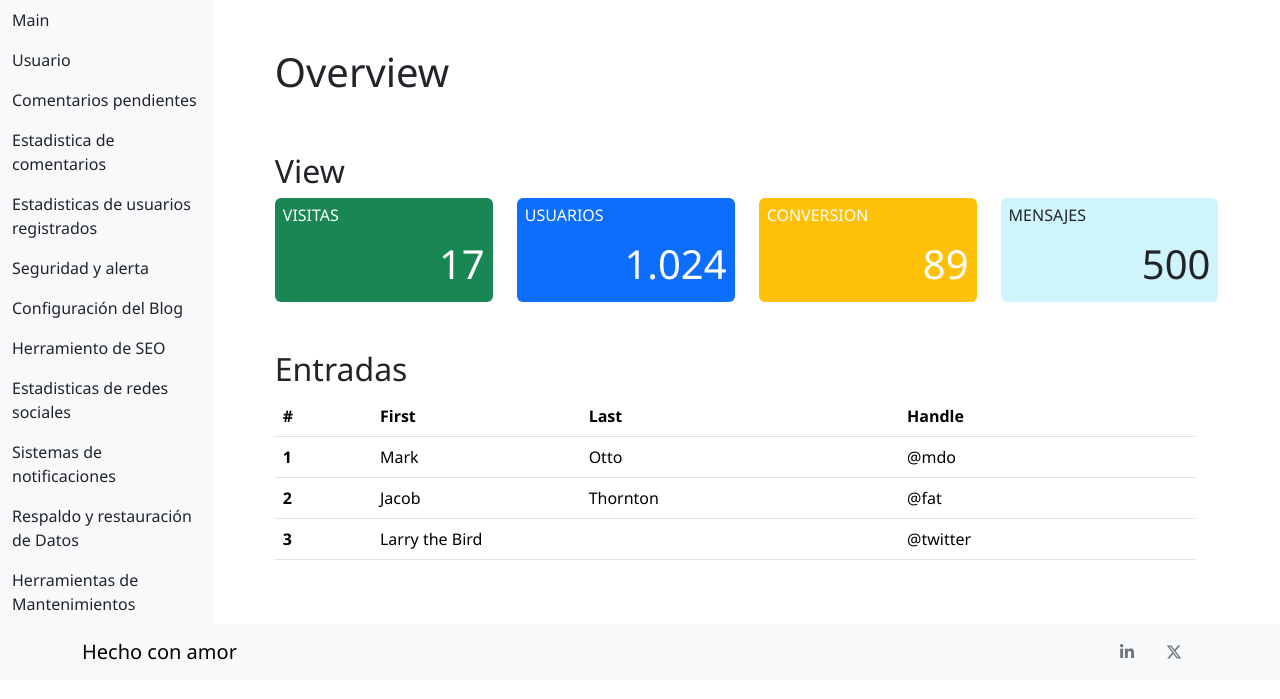
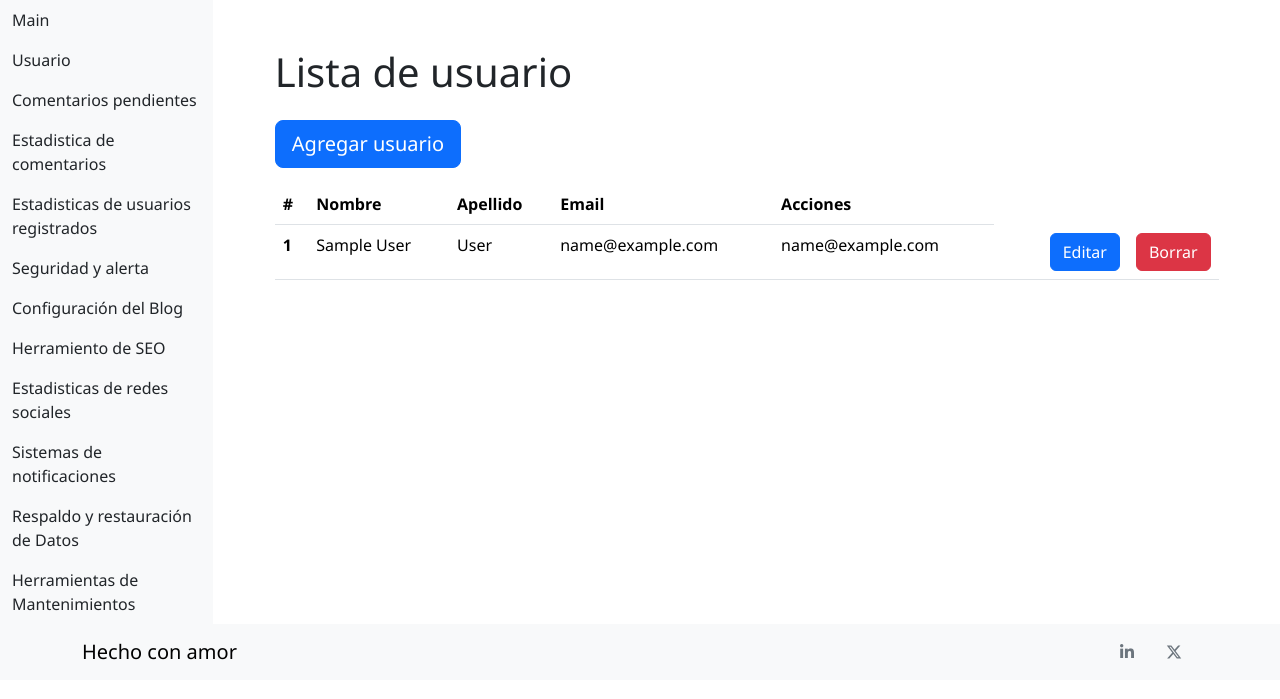
Before and after one commit to MATIASHD/myblog, a Node server app: page /users in a window 1280 px wide. Shown: the part 62-761 px from the top of the page. Run offline with Node 20, Linux system fonts and the light colour scheme; tables that the repository leaves empty hold one stand-in row (values such as "Sample post"); some libraries are stand-ins or nearby versions; some web fonts are replaced.

Commit message:
usuario y funcionalidades agregadas

```diff
--- a/src/controller/dashboard/usersDashboardController.js
+++ b/src/controller/dashboard/usersDashboardController.js
@@ -1,10 +1,17 @@
+const db = require('../../../database/models');
 const dashboardView = '../views/layouts/dashboard'
-const usersDashboardController = (req, res) => {
-    const locals = {
-        title: "Usuarios",
-        description: "panel de usuarios"
+const usersDashboardController = async (req, res) => {
+    try {
+        const allUsers = await db.users.findAll()
+        const locals = {
+            title: "Usuarios",
+            description: "panel de usuarios"
+        }
+        res.render('dashboardUsers', {locals, layout: dashboardView, users: allUsers});
+    } catch (err){
+        res.send(err)
     }
-    res.render('dashboardUsers', {locals, layout: dashboardView});
+
 }
 
 module.exports = usersDashboardController;
--- a/src/views/dashboardUsers.ejs
+++ b/src/views/dashboardUsers.ejs
@@ -4,101 +4,58 @@
         <%- include('./partials/navbarleft') %>
         <main role="main" class="col-md-10 ml-sm-auto my-5 col-lg-10 px-md-4">
             <div class="container">
-                <div class="row">
-                    <h1>Overview</h1>
-                </div>
-                <div class="row my-5">
+                <div class="row mb-3">
                     <div class="col-12">
-                        <h2>View</h2>
-                    </div>
-                    <div class="col-md-3">
-                        <div class="card border-0 p-2 bg-success text-white">
-                            <div class="row">
-                                <div class="col-12">
-                                    <h6>VISITAS</h6>
-                                </div>
-                                <div class="col-12 text-end">
-                                    <span class="fs-1">17</span>
-                                </div>
-                            </div>
-                        </div>
-                    </div>
-                    <div class="col-md-3">
-                        <div class="card border-0 p-2 bg-primary text-white">
-                            <div class="row">
-                                <div class="col-12">
-                                    <h6>USUARIOS</h6>
-                                </div>
-                                <div class="col-12 text-end">
-                                    <span class="fs-1">1.024</span>
-                                </div>
-                            </div>
-                        </div>
-                    </div>
-                    <div class="col-md-3">
-                        <div class="card border-0 p-2 bg-warning text-white">
-                            <div class="row">
-                                <div class="col-12">
-                                    <h6>CONVERSION</h6>
-                                </div>
-                                <div class="col-12 text-end">
-                                    <span class="fs-1">89</span>
-                                </div>
-                            </div>
-                        </div>
-                    </div>
-                    <div class="col-md-3">
-                        <div class="card border-0 p-2 bg-info-subtle">
-                            <div class="row">
-                                <div class="col-12">
-                                    <h6>MENSAJES</h6>
-                                </div>
-                                <div class="col-12 text-end">
-                                    <span class="fs-1">500</span>
-                                </div>
-                            </div>
-                        </div>
+                        <h1>Lista de usuario</h1>
                     </div>
                 </div>
+                <div class="row mb-3">
+                    <div class="col-12">
+                        <form action="/register" method="get">
+                            <button type="button" class="btn btn-primary btn-lg">Agregar usuario</button>
+                        </form>
+                    </div>
+                </div>
+
                 <!--form-->
-                <div class="row">
-                    <div class="row">
-                        <h2>Entradas</h2>
-                    </div>
                     <div class="row">
                         <div class="col-md-12">
                             <table class="table">
                                 <thead>
                                   <tr>
                                     <th scope="col">#</th>
-                                    <th scope="col">First</th>
-                                    <th scope="col">Last</th>
-                                    <th scope="col">Handle</th>
+                                    <th scope="col">Nombre</th>
+                                    <th scope="col">Apellido</th>
+                                    <th scope="col">Email</th>
+                                    <th scope="col">Acciones</th>
                                   </tr>
                                 </thead>
                                 <tbody>
-                                  <tr>
-                                    <th scope="row">1</th>
-                                    <td>Mark</td>
-                                    <td>Otto</td>
-                                    <td>@mdo</td>
-                                  </tr>
-                                  <tr>
-                                    <th scope="row">2</th>
-                                    <td>Jacob</td>
-                                    <td>Thornton</td>
-                                    <td>@fat</td>
-                                  </tr>
-                                  <tr>
-                                    <th scope="row">3</th>
-                                    <td colspan="2">Larry the Bird</td>
-                                    <td>@twitter</td>
-                                  </tr>
+                                    <% users.forEach(user => { %>
+                                        <tr>
+                                            <th scope="row"><%= user.id %></th>
+                                            <td><%= user.name %></td>
+                                            <td><%= user.surname %></td>
+                                            <td><%= user.email %></td>
+                                            <td><%= user.email %></td>
+                                            <td>
+                                                <div class="d-grid gap-2 d-md-flex justify-content-md-end">
+                                                    <form action="" method="get">
+                                                        <button class="btn btn-primary me-md-2" type="button">Editar</button>
+                                                    </form>
+                                                    <form action="" method="get">
+                                                        <button class="btn btn-danger" type="button">Borrar</button>
+                                                    </form>
+                                                </div>
+                                            </td>
+                                        </tr>
+                                    <% }) %>
+
                                 </tbody>
                               </table>
                         </div>
                     </div>
-                </div>
+
             </div>
         </main>
     </div>
```
Also changed, not shown: src/controller/dashboard/dashboardController.js (+11 -5 lines), public/assets/upload/1710408892315_user.jpg (added), 1 other file.
